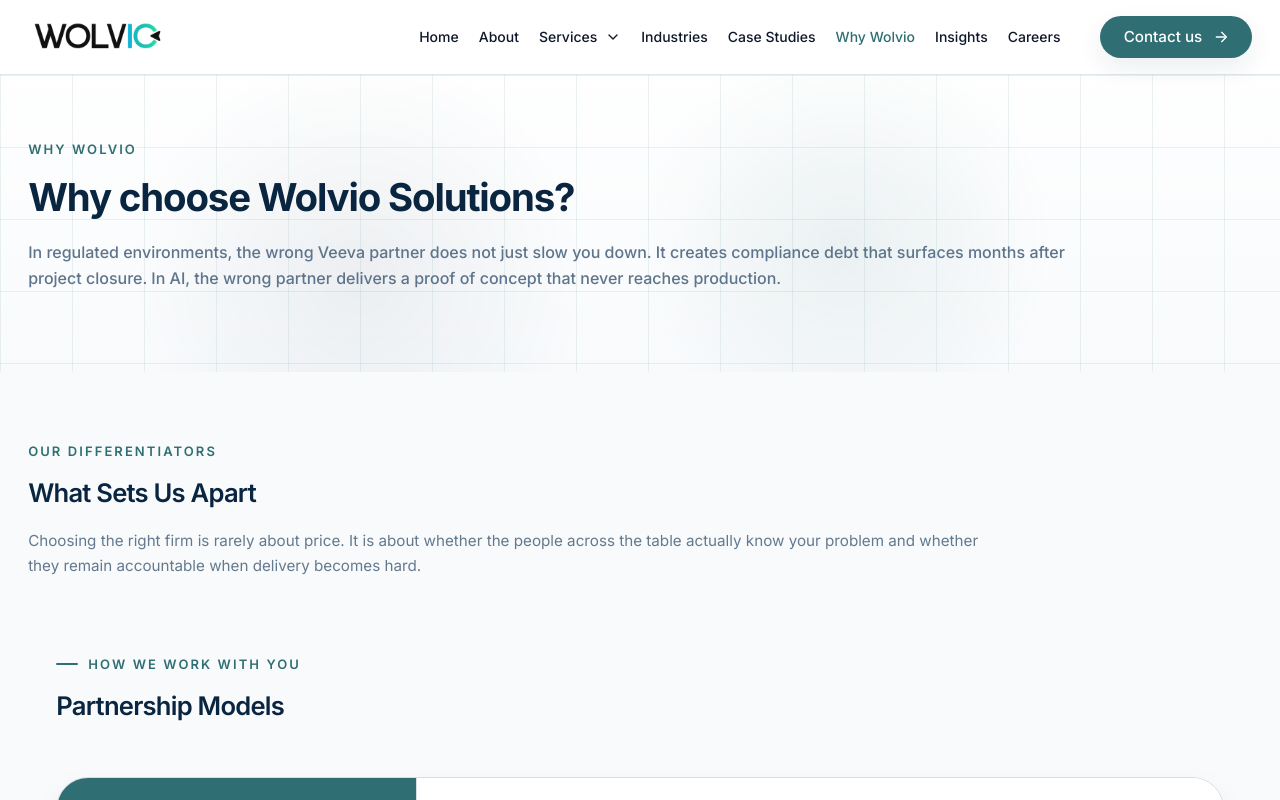
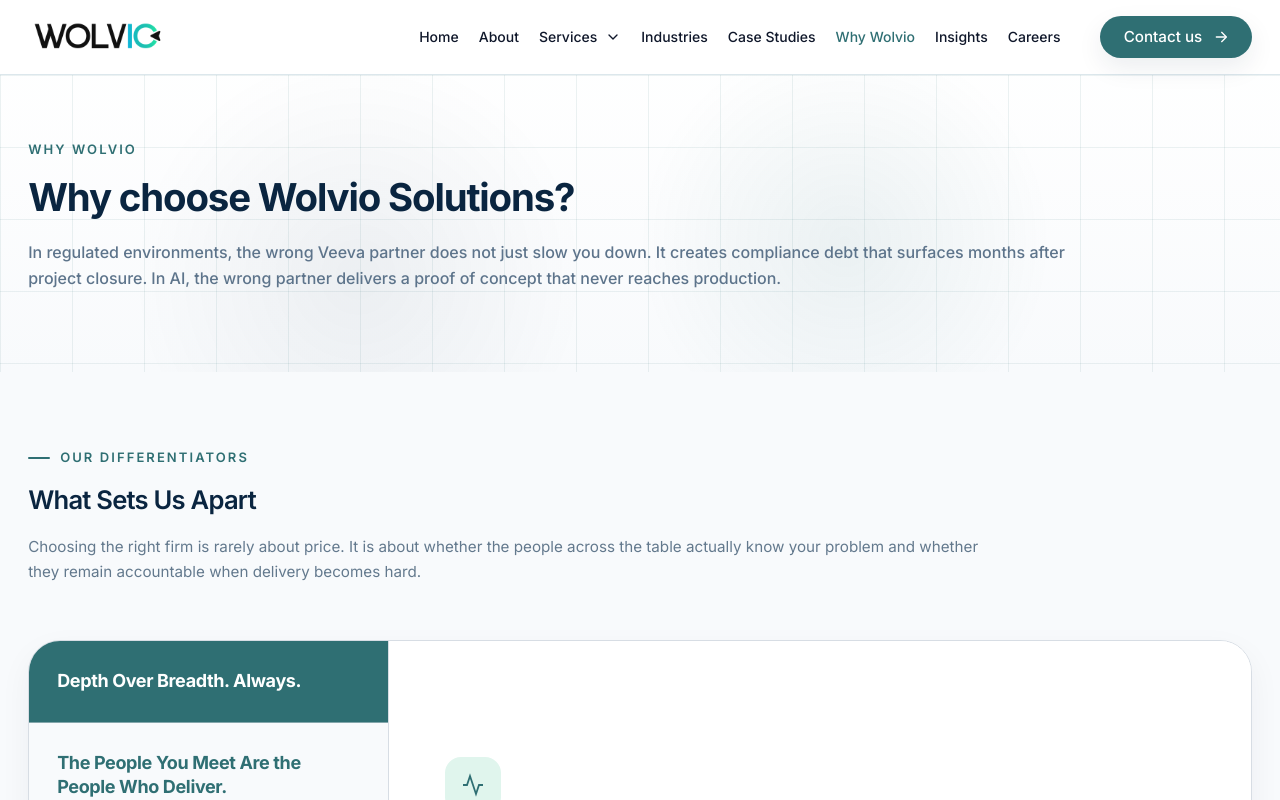
Before and after one commit to callmesiva/blogSite, a Next.js app: page /why-wolvio in a window 1280 px wide. Shown: the top 800 px of the page. Built offline with nearby package versions, Linux system fonts and the light colour scheme.

Commit message:
verticalTab fixed

```diff
--- a/app/components/HowWeWorkSection.tsx
+++ b/app/components/HowWeWorkSection.tsx
@@ -29,16 +29,18 @@
 
 // 2. Define all the props the component can accept
 interface VerticalTabsSectionProps {
-  kicker?: string; // e.g., "How We Work With You"
-  title?: string; // e.g., "Partnership Models"
-  items: TabItem[]; // The array of tab data
-  ctaText?: string; // Button text
-  ctaLink?: string; // Button destination
+  kicker: string;
+  title: string;
+  description?: string;
+  items: TabItem[];
+  ctaText?: string;
+  ctaLink?: string;
 }
 
 export default function VerticalTabsSection({
-  kicker = "How We Work With You",
-  title = "Partnership Models",
+  kicker,
+  title,
+  description = "",
   items,
   ctaText = "Talk to Us About Managed Services",
   ctaLink = "/service-veeva",
@@ -66,6 +68,9 @@
               {kicker}
             </p>
             <h2>{title}</h2>
+            {description && (
+              <p className="site-body mt-5 max-w-[980px]">{description}</p>
+            )}
           </div>
 
         <div className="flex flex-col overflow-hidden rounded-[24px] border border-[#d7dde4] bg-white shadow-[0_12px_32px_rgba(7,30,61,0.05)] lg:flex-row lg:rounded-[32px]">
--- a/app/service-veeva/page.tsx
+++ b/app/service-veeva/page.tsx
@@ -638,6 +638,7 @@
       <VerticalTabsSection
         kicker="How We Work With You"
         title="Partnership Models"
+        description=""
         items={WORK_MODELS}
         ctaText="Talk to Us About Managed Services"
         ctaLink="/service-veeva"
--- a/app/why-wolvio/page.tsx
+++ b/app/why-wolvio/page.tsx
@@ -105,6 +105,7 @@
 
 export default function WhyWolvioPage() {
   return (
+
     <main className="polish-layout min-h-screen overflow-x-hidden bg-[#f8fafc] text-[#0f172a]">
       <section className="hero-grid">
         <div className="site-container pb-14 pt-12 lg:pb-20 lg:pt-16">
@@ -119,18 +120,16 @@
         </div>
       </section>
 
-      <section className="site-section-alt">
-        <div className="site-container">
-          <p className="site-kicker">Our Differentiators</p>
-          <h2 className="mt-4">What Sets Us Apart</h2>
-          <p className="site-body mt-5 max-w-[980px]">
-            Choosing the right firm is rarely about price. It is about whether
+      <VerticalTabsSection
+        kicker="Our Differentiators"
+        title="What Sets Us Apart"
+        description="Choosing the right firm is rarely about price. It is about whether
             the people across the table actually know your problem and whether
-            they remain accountable when delivery becomes hard.
-          </p>
-          <VerticalTabsSection items={differentiators} ctaLink="" ctaText="" />
-        </div>
-      </section>
+            they remain accountable when delivery becomes hard."
+        items={differentiators}
+        ctaText=""
+        ctaLink=""
+      />
 
       <section className="site-section">
         <div className="site-container">
```
Lines whose indentation alone changed are shown as unchanged.
